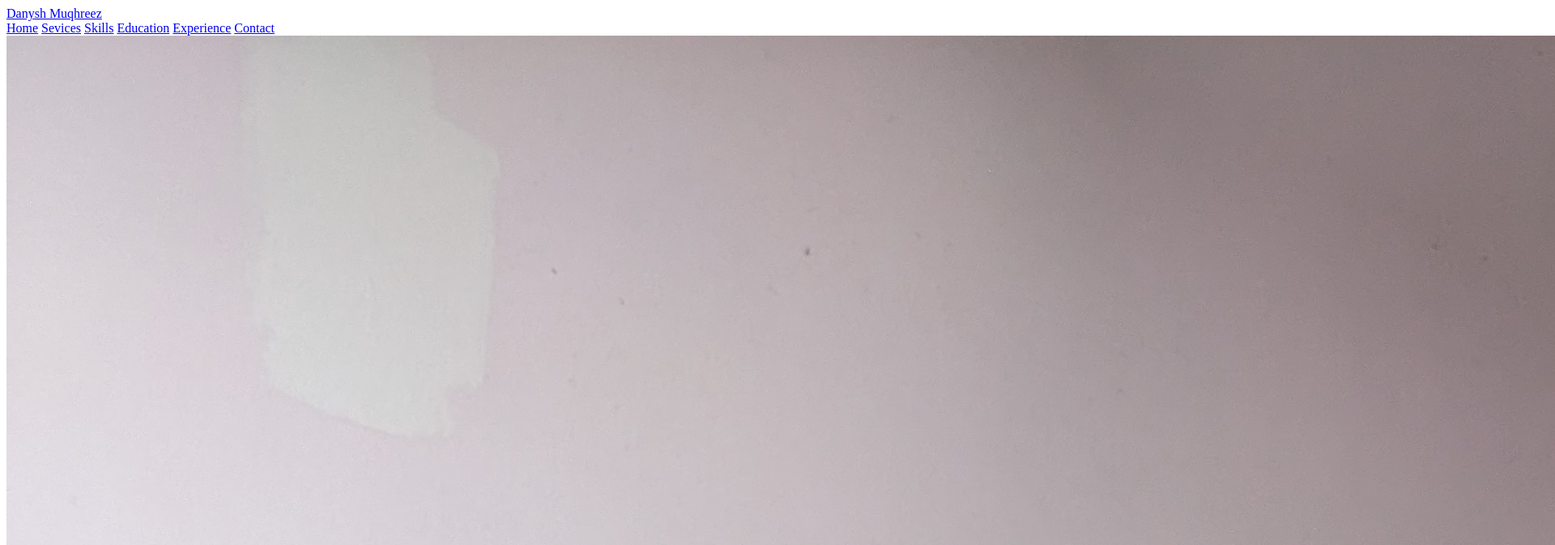
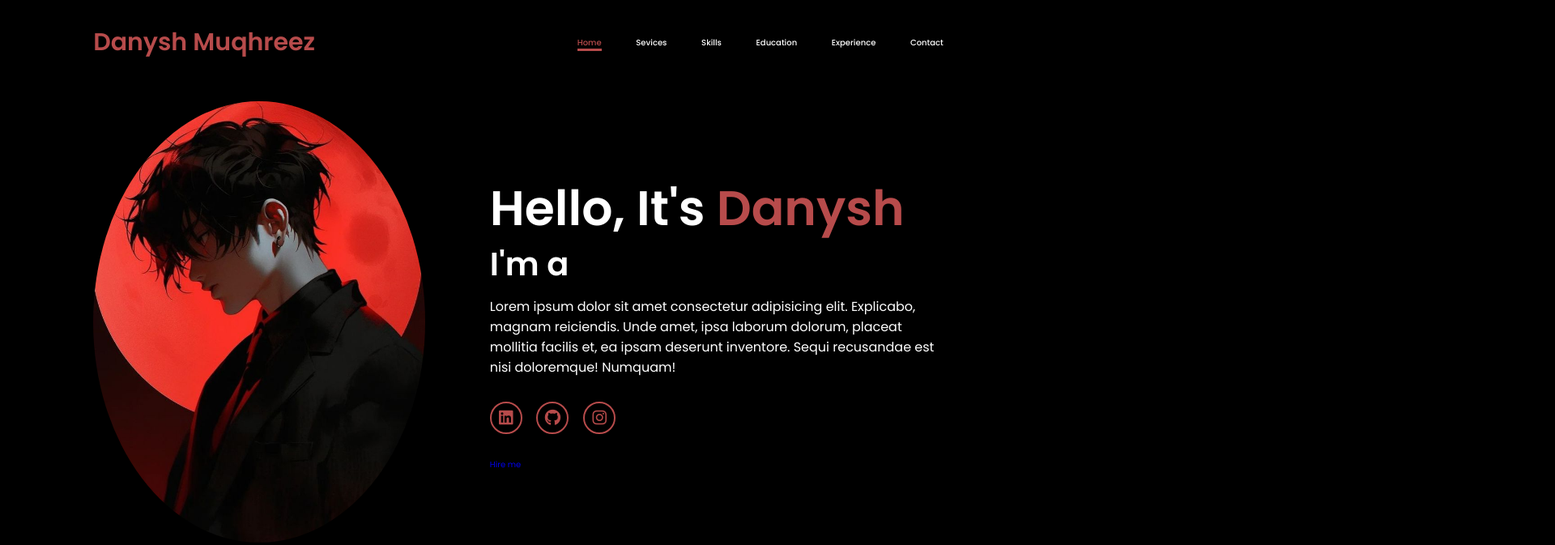
Before and after one commit to danyshio/first-portfolio-website, a plain HTML site: page index.html in a window 1280 px wide. Shown: the top 673 px of the page at 81% size, 1920 px wide, since content can reach past the window. Drawn offline with Linux system fonts and the light colour scheme.

Commit message:
created hover button functions
created hover button functions on social media icon and my name

```diff
--- a/index.html
+++ b/index.html
@@ -4,7 +4,7 @@
     <meta charset="UTF-8">
     <meta name="viewport" content="width=device-width, initial-scale=1.0">
     <link rel="stylesheet" href="https://cdnjs.cloudflare.com/ajax/libs/font-awesome/6.5.2/css/all.min.css">
-    <link rel="stylesheet" href="style.css">
+    <link rel="stylesheet" href="styles.css">
     <title>Portfolio Website</title>
 </head>
 <body>
@@ -23,7 +23,7 @@
     </header>
     <section class="home">
         <div class="home-img">
-            <img src="facepic.jpg" alt="pfp" width="">
+            <img src="main.jpg" alt="pfp" width="">
         </div>
         <div class="home-content">
             <h1>Hello, It's <span>Danysh</span></h1>
--- a/styles.css
+++ b/styles.css
@@ -0,0 +1,190 @@
+@import url('https://fonts.googleapis.com/css2?family=Poppins:wght@100;200;300;400;500;600&display=swap');
+
+*{
+    margin: 0;
+    padding: 0;
+    box-sizing: border-box;
+    text-decoration: none;
+    border: none;
+    outline: none;
+    font-family: "Poppins", sans-serif;
+
+}
+
+html{
+    font-size: 62.5%;
+}
+
+body{
+    width: 100%;
+    height: 100vh;
+    overflow-x: hidden;
+    background-color: black;
+    color: white;
+
+}
+
+header{
+    margin-top: 20px;
+    position: fixed;
+    top: 0;
+    left: 0;
+    width: 100%;
+    padding: 1rem 9%;
+    background-color: transparent;
+    filter: drop-shadow(10px);
+    display: flex;
+    justify-content: space-between;
+    align-items: center;
+    z-index: 100;
+
+}
+
+.logo{
+    font-size: 3rem;
+    color: #b74b4b;
+    font-weight: 800;
+    cursor: pointer;
+    transition: 0.5s ease;
+
+}
+
+.logo:hover{
+    transform: scale(1.1);
+
+}
+
+nav a{
+    font-size: 1,8rem;
+    color: white;
+    margin-left: 4rem;
+    font-weight: 500;
+    transition: 0.3s ease;
+    border-bottom: 3px solid transparent;
+
+}
+
+nav a:hover,
+nav a.active{
+    color: #b74b4b;
+    border-bottom: 3px solid #b74b4b;
+
+}
+
+@media(max-width:995px){
+    nav{
+
+        position:absolute;
+        display: none;
+        top: 0;
+        right: 0;
+        width: 40%;
+        border-left: 3px solid #b74b4b;
+        border-bottom: 3px solid #b74b4b;
+        border-bottom-left-radius: 2rem;
+        padding: 1rem solid;
+        background-color: #161616;
+        border-top: 0.1rem solid rgba(0,0,0,0.1);
+    }
+
+    nav.active{
+        display: block;
+    }
+
+    nav a{
+        display: block;
+        font-size: 2rem;
+        margin: 3rem 0;
+
+    }
+
+    nav a:hover,
+    nav a.active{
+        padding: 1rem;
+        border-radius: 0.5rem;
+        border-bottom: 0.5rem solid #b74b4b;
+    }
+}
+
+section{
+    min-height: 100vh;
+    padding: 5rem 9% 5rem;
+
+}
+
+.home{
+    display: flex;
+    justify-content: center;
+    align-items: center;
+    gap: 8rem;
+    background-color: black;
+}
+
+.home .home-content h1{
+    font-size: 6rem;
+    font-weight: 700;
+    line-height: 1.3;
+
+}
+
+span{
+    color:#b74b4b;
+}
+
+.home-content h3{
+    font-size: 4rem;
+    margin-bottom: 1rem;
+    font-weight: 700;
+}
+
+.home-content p{
+    font-size: 1.6rem;
+}
+
+.home-img{
+    border-radius:50%;
+}
+
+.home-img img{
+    position: relative;
+    width: 32vw;
+    border-radius: 50%;
+    box-shadow: 0 0 25px solid #b74b4b;
+    cursor: pointer;
+    transition: 0.2s linear;
+
+}
+
+.home-img img:hover{
+    font-size:  1.8rem;
+    font-weight: 500;
+
+}
+
+.social-icons a{
+    display: inline-flex;
+    justify-content: center;
+    align-items: center;
+    width: 4rem;
+    height: 4rem;
+    background-color: transparent;
+    border: 0.2rem solid #b74b4b;
+    font-size: 2rem;
+    border-radius: 50%;
+    margin: 3rem 1.5rem 3rem 0;
+    transition: 0.3s ease;
+    color: #b74b4b;
+
+}
+
+.social-icons a:hover{
+    color: black;
+    transform: scale(1.3) translateY(-5px);
+    background-color: #b74b4b;
+    box-shadow: 0 0 25px #b74b4b;
+
+}
+
+.btn{
+
+}
```
Also changed, not shown: facepic.jpg (deleted), main.jpg (added).
